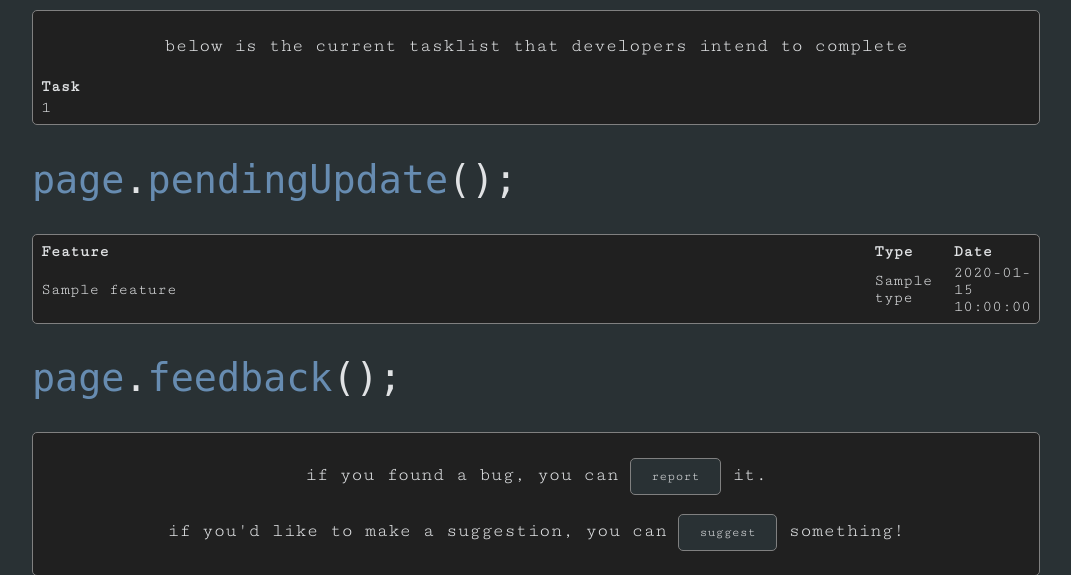
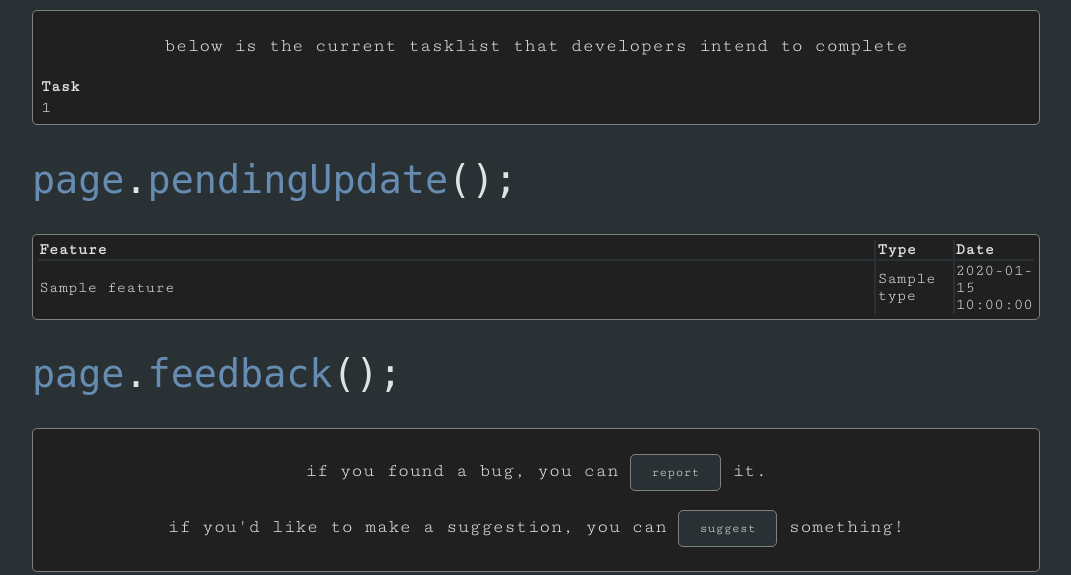
Before and after one commit to xastrobyte/Omega-Psi, a Flask app: template templates/info.html in a window 1280 px wide. Shown: the part 513-1088 px from the top of the page, without its empty margins (104-1175 px from the left). Run offline with Flask 2, Linux system fonts and the light colour scheme; the template is opened without the code that fills it: most values are stand-ins (such as "Sample title", 1, 10 or a date in 2020); some libraries are stand-ins or nearby versions; some web fonts are replaced.

Commit message:
The /info page now has horizontally scrollable tasks and pending update information

```diff
--- a/templates/info.html
+++ b/templates/info.html
@@ -97,6 +97,7 @@
                             {% if tasks == None %}
                                 <p id="noTasks">The Tasklist Is Empty</p>
                             {% else %}
+                                <div class="cases-box">
                                     <table id="tasksTable">
                                         <thead>
                                             <tr>
@@ -111,6 +112,7 @@
                                             {% endfor %}
                                         </tbody>
                                     </table>
+                                </div>
                             {% endif %}
                         </div>
 
@@ -126,7 +128,8 @@
                                 {% if pending_update["features"]|length == 0 %}
                                     <p id="noFeatures">No Features</p>
                                 {% else %}
-                                    <table id="featuresTable" width="100%">
+                                    <div class="cases-box">
+                                        <table id="featuresTable" class="case-table" width="100%">
                                             <thead>
                                                 <tr>
                                                     <th width="92%">Feature</th>
@@ -144,6 +147,7 @@
                                                 {% endfor %}
                                             </tbody>
                                         </table>
+                                    </div>
                                 {% endif %}
                             {% endif %}
                         </div>
@@ -167,7 +171,7 @@
         </div>
     </body>
     <footer class="footer">
-        <p style="text-align: center;"><a href="/privacyPolicy" class="link" style="font-family: cutive mono, monospace;" target="_blank">privacy policy</a> | <a href="/developer" class="link" style="font-family: cutive mono, monospace;" target="_blank">devs</a><small style="background: #202020;"><code>Copyright &copy; 2018<script>new Date().getFullYear()>2018&&document.write("-"+new Date().getFullYear());</script>, Jonah Pierce</code></small></p>
+        <p style="text-align: center;"><a href="/privacyPolicy" class="link" style="font-family: cutive mono, monospace;">privacy policy</a> | <a href="/developer" class="link" style="font-family: cutive mono, monospace;">devs</a><small style="background: #202020;"><code>Copyright &copy; 2018<script>new Date().getFullYear()>2018&&document.write("-"+new Date().getFullYear());</script>, Jonah Pierce</code></small></p>
 
     </footer>
 </html>
```
Lines whose indentation alone changed are shown as unchanged.
